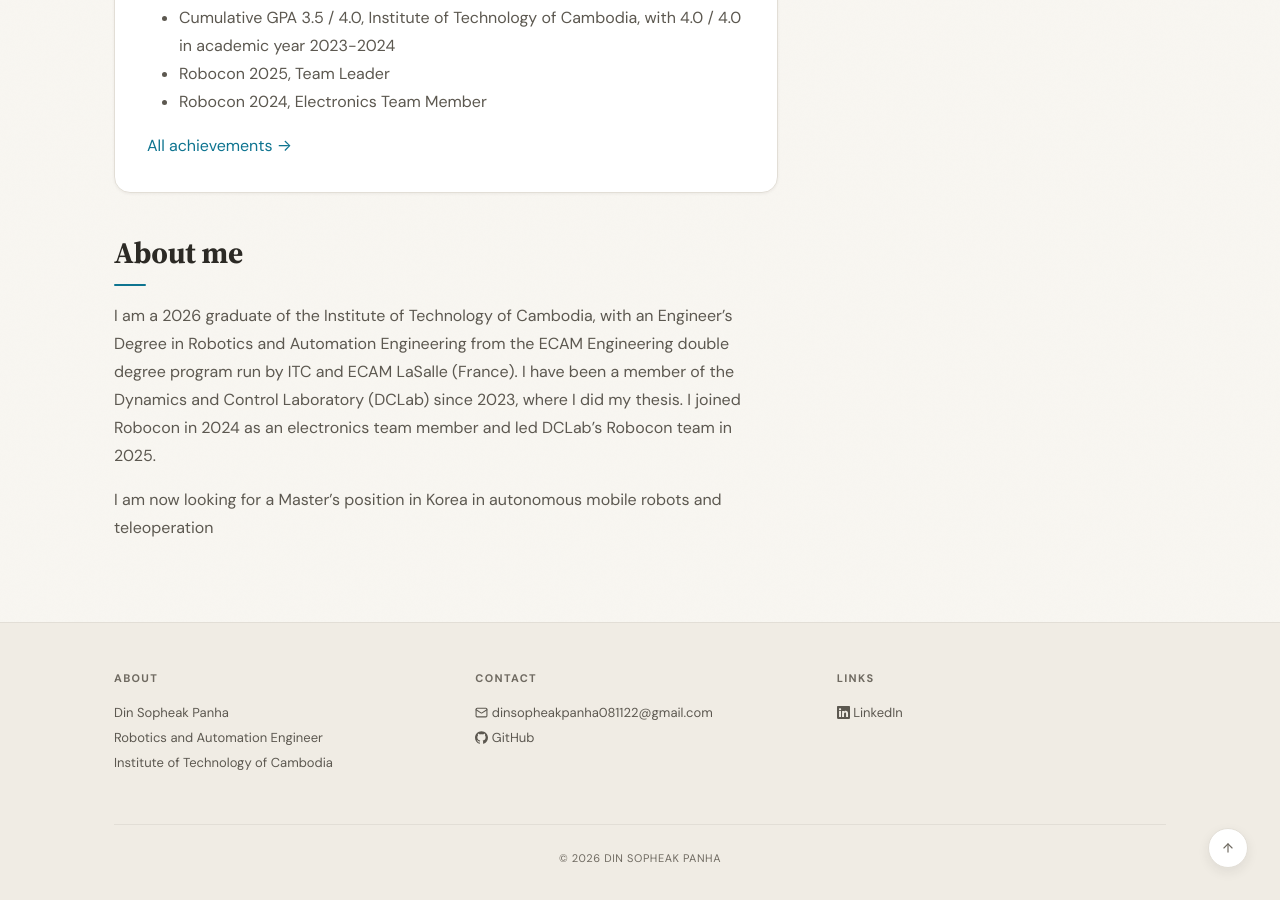
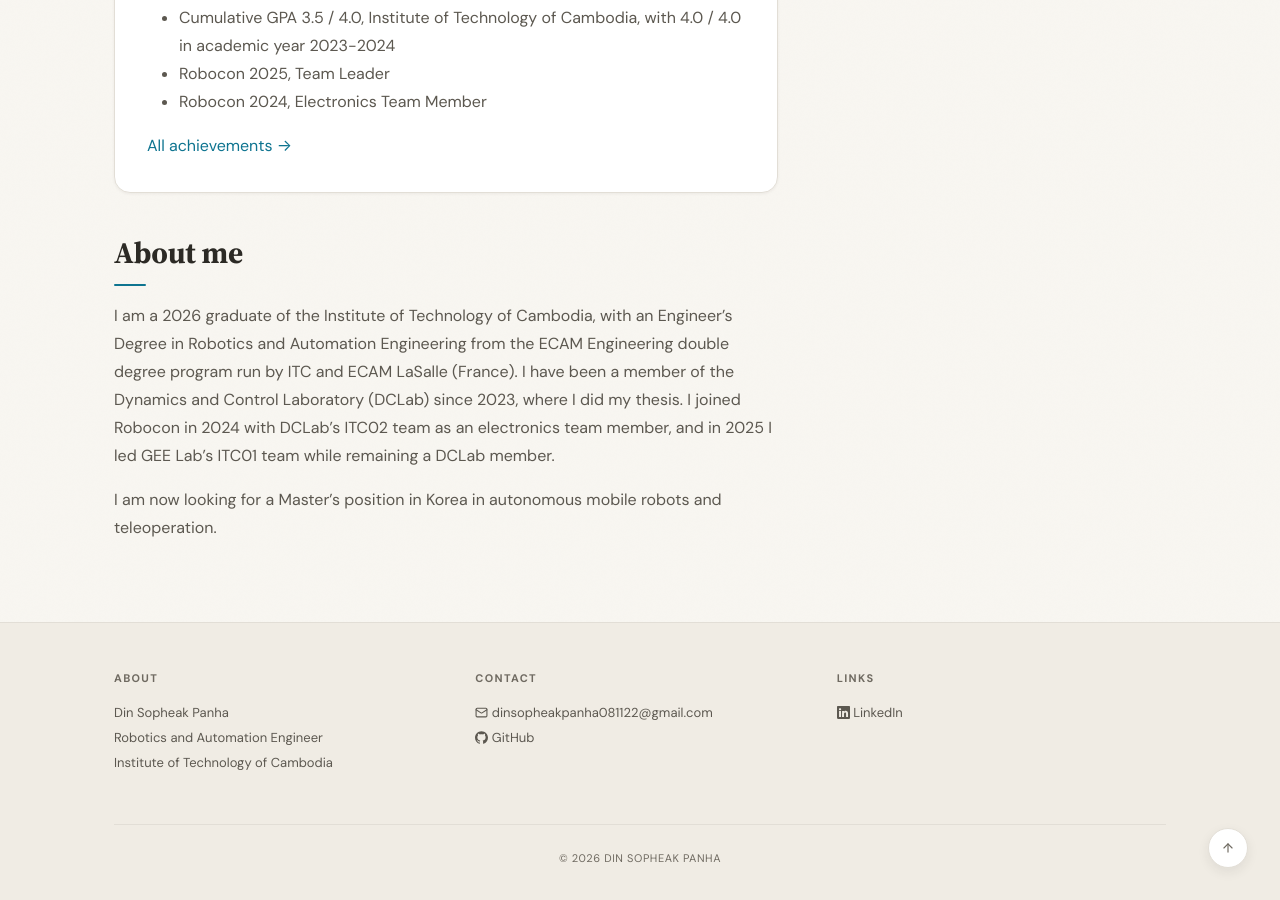
Before and after one commit to din-sopheak-panha/din-sopheak-panha.github.io, a Jekyll site: the page built from _pages/home.md, in a window 1280 px wide and 900 px high, scrolled down 1738 px. Built offline with Jekyll 4.4.1, drawn with Linux system fonts in a browser that asks for light colours.

Commit message:
Update home.md

```diff
--- a/_pages/home.md
+++ b/_pages/home.md
@@ -64,6 +64,6 @@ I am now working on an independent research project on teleoperated mobile robot
 
 ## About me
 
-I am a 2026 graduate of the Institute of Technology of Cambodia, with an Engineer's Degree in Robotics and Automation Engineering from the ECAM Engineering double degree program run by ITC and ECAM LaSalle (France). I have been a member of the Dynamics and Control Laboratory (DCLab) since 2023, where I did my thesis. I joined Robocon in 2024 as an electronics team member and led DCLab's Robocon team in 2025.
+I am a 2026 graduate of the Institute of Technology of Cambodia, with an Engineer's Degree in Robotics and Automation Engineering from the ECAM Engineering double degree program run by ITC and ECAM LaSalle (France). I have been a member of the Dynamics and Control Laboratory (DCLab) since 2023, where I did my thesis. I joined Robocon in 2024 with DCLab's ITC02 team as an electronics team member, and in 2025 I led GEE Lab's ITC01 team while remaining a DCLab member.
 
-I am now looking for a Master's position in Korea in autonomous mobile robots and teleoperation
+I am now looking for a Master's position in Korea in autonomous mobile robots and teleoperation.
```
